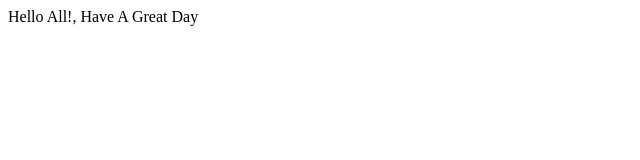
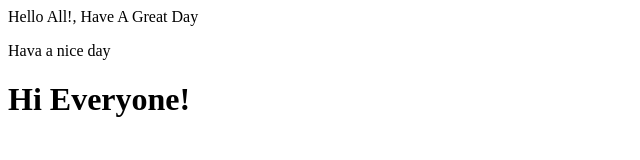
Before and after one commit to amarnath2706/Git-one, a plain HTML site: page index.html in a window 1280 px wide. Shown: the whole page, without its empty margins (0-640 px from the left). Drawn offline with Linux system fonts and the light colour scheme.

Commit message:
Para and h1 added in html file

```diff
--- a/index.html
+++ b/index.html
@@ -5,6 +5,8 @@
     <meta name="viewport" content="width=device-width, initial-scale=1.0">
     <title>GitOnePage</title>
     <p>Hello All!, Have A Great Day</p>
+    <p>Hava a nice day</p>
+    <h1>Hi Everyone!</h1>
 </head>
 <body>
 
```
